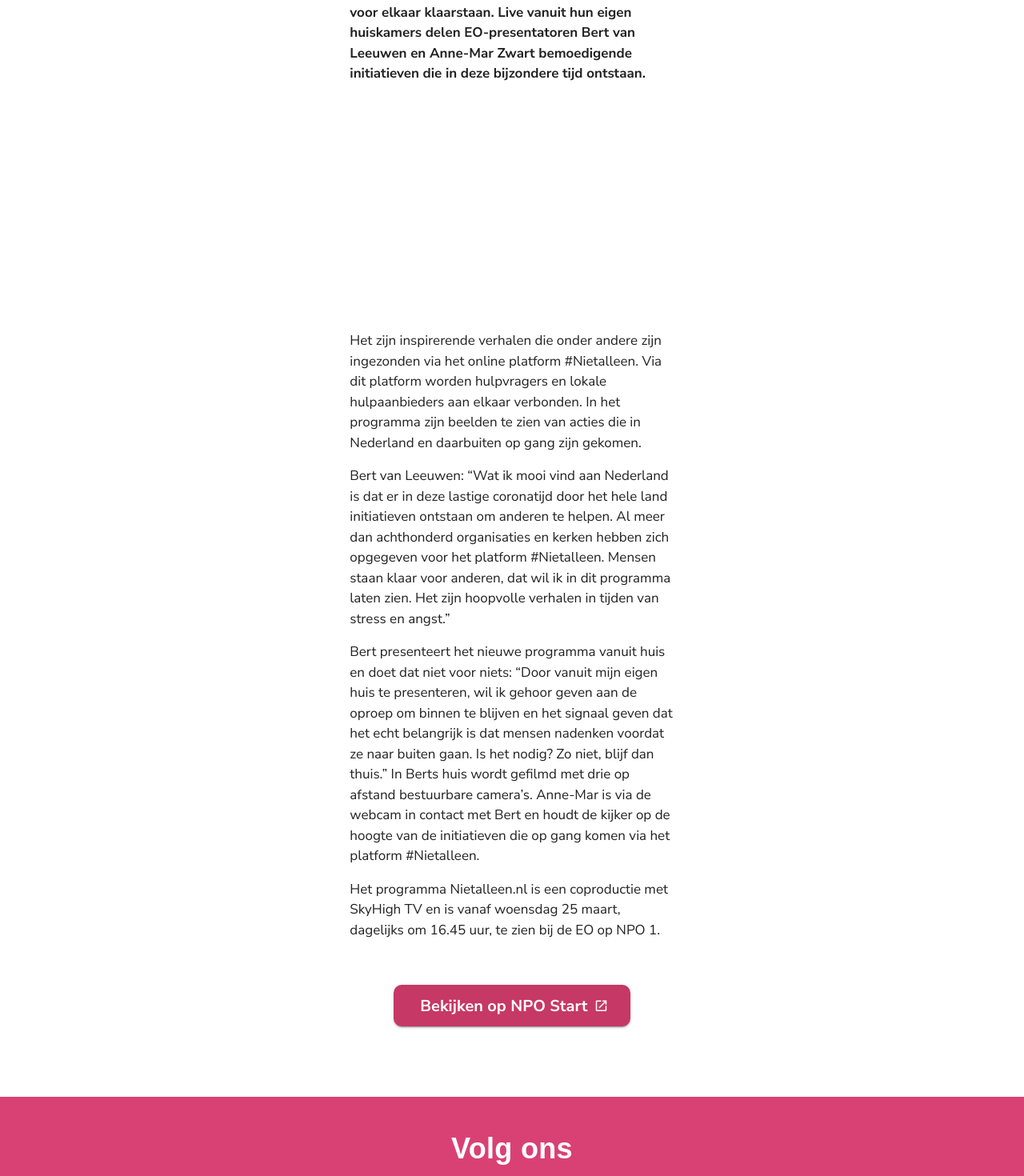
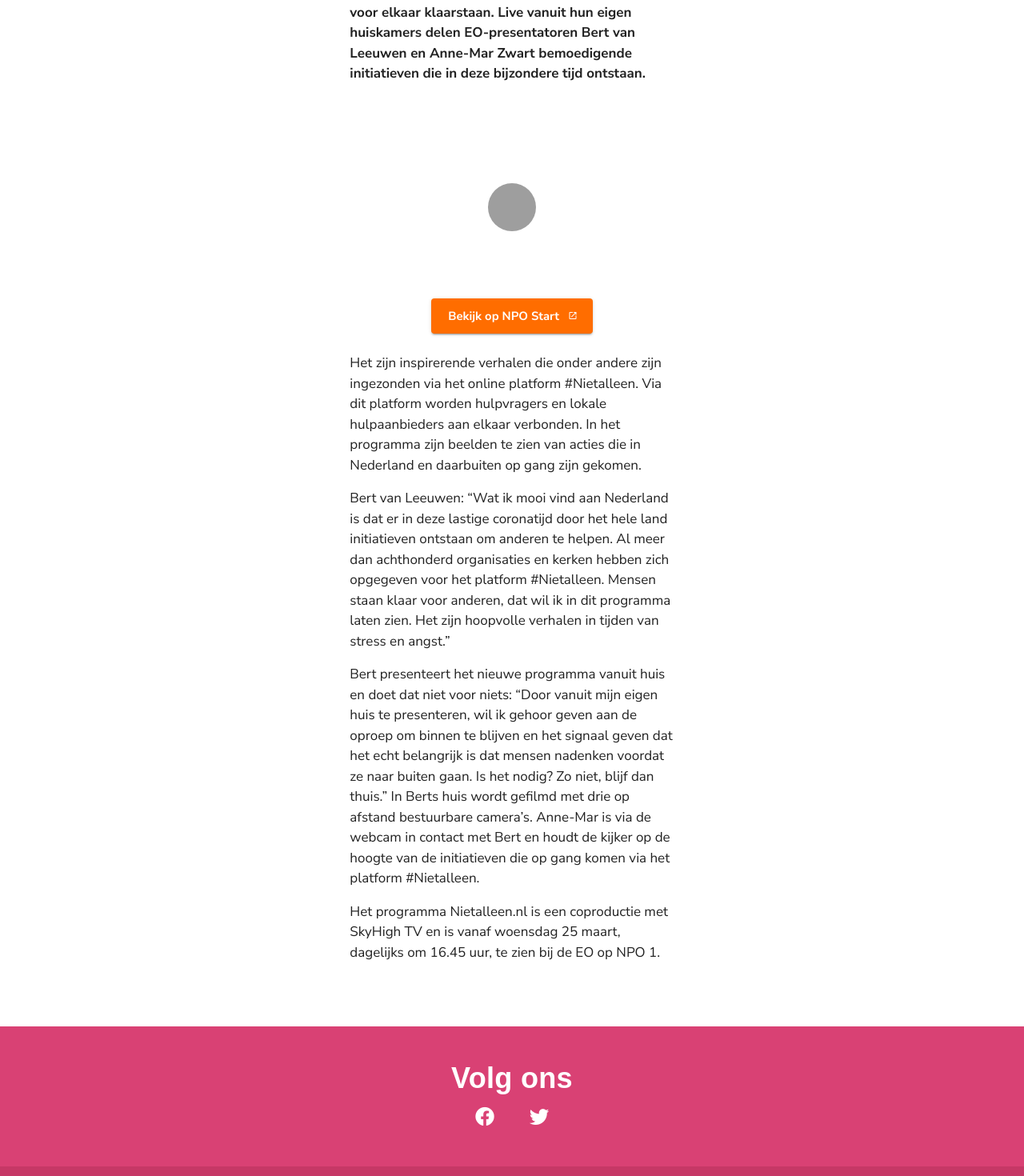
Before and after one commit to sdboer78/nietalleen, a Nuxt app: page /tv-programma in a window 1280 px wide. Shown: the part 240-1710 px from the top of the page at 80% size. Built offline with nearby package versions, Linux system fonts and the light colour scheme; grey boxes are pictures that could not be loaded; a web font is replaced by a local one.

Commit message:
new design update

```diff
--- a/nuxt.config.js
+++ b/nuxt.config.js
@@ -104,6 +104,7 @@
           primary: '#C63866',
           accent: '#EFEFF4',
           secondary: '#fd8f52',
+          npo: '#FF6D00',
           info: colors.teal.lighten1,
           warning: colors.amber.base,
           error: colors.deepOrange.accent4,
--- a/pages/tv-programma.vue
+++ b/pages/tv-programma.vue
@@ -18,9 +18,11 @@
             #Nietalleen
           </h1>
           <p class="subtitle-2 mb-3 d-flex align-center grey--text text--darken-1">
-            <v-icon size="16" color="grey" left>mdi-clock</v-icon>
-            Elke woensdag om 16:45 op
-            <img :src="require('@/assets/logo-npo-1.svg')" width="50" />
+            <v-icon size="16" color="grey" left>
+              mdi-clock
+            </v-icon>
+            Elke dag rond 16:30 op
+            <img :src="require('@/assets/logo-npo-1.svg')" width="50">
           </p>
           <p class="font-weight-bold">
             In het nieuwe tv-programma Nietalleen.nl laat de EO zien hoe, midden in de coronacrisis, mensen voor elkaar klaarstaan. Live vanuit hun eigen huiskamers delen EO-presentatoren Bert van Leeuwen en Anne-Mar Zwart bemoedigende initiatieven die in deze bijzondere tijd ontstaan.
@@ -33,7 +35,27 @@
             width="auto"
             max-width="none"
             cover
-          />
+          >
+            <a target="_blank" href="https://www.npostart.nl/nietalleennl/VPWON_1318786" class="flex row fill-height ma-0 align-center justify-center">
+              <span class="npo-play-button" />
+            </a>
+          </v-img>
+          <p class="text-center mt-n12">
+            <v-btn
+              href="https://www.npostart.nl/nietalleennl/VPWON_1318786"
+              color="npo"
+              class="my-2"
+              target="_new"
+              nuxt
+              large
+              dark
+            >
+              Bekijk op NPO Start
+              <v-icon x-small right>
+                mdi-open-in-new
+              </v-icon>
+            </v-btn>
+          </p>
           <p>
             Het zijn inspirerende verhalen die onder andere zijn ingezonden via het online platform #Nietalleen. Via dit platform worden hulpvragers en lokale hulpaanbieders aan elkaar verbonden. In het programma zijn beelden te zien van acties die in Nederland en daarbuiten op gang zijn gekomen.
           </p>
@@ -45,21 +67,6 @@
           </p>
           <p>
             Het programma Nietalleen.nl is een coproductie met SkyHigh TV en is vanaf woensdag 25 maart, dagelijks om 16.45 uur, te zien bij de EO op NPO 1.
-          </p>
-          <p class="text-center mt-12">
-            <v-btn
-              href="https://www.npostart.nl/nietalleennl/VPWON_1318786"
-              color="primary"
-              class="my-2"
-              target="_new"
-              nuxt
-              x-large
-            >
-              Bekijken op NPO Start
-              <v-icon right>
-                mdi-open-in-new
-              </v-icon>
-            </v-btn>
           </p>
         </v-flex>
       </v-layout>
@@ -89,3 +96,12 @@
   }
 }
 </script>
+
+<style scoped type="text/css" lang="scss">
+.npo-play-button {
+  width: 60px;
+  height: 60px;
+  border-radius: 50%;
+  background: rgba(0,0,0,.5) url('https://www.npostart.nl/images/asset_player_play.svg') no-repeat 50%;
+}
+</style>
```
